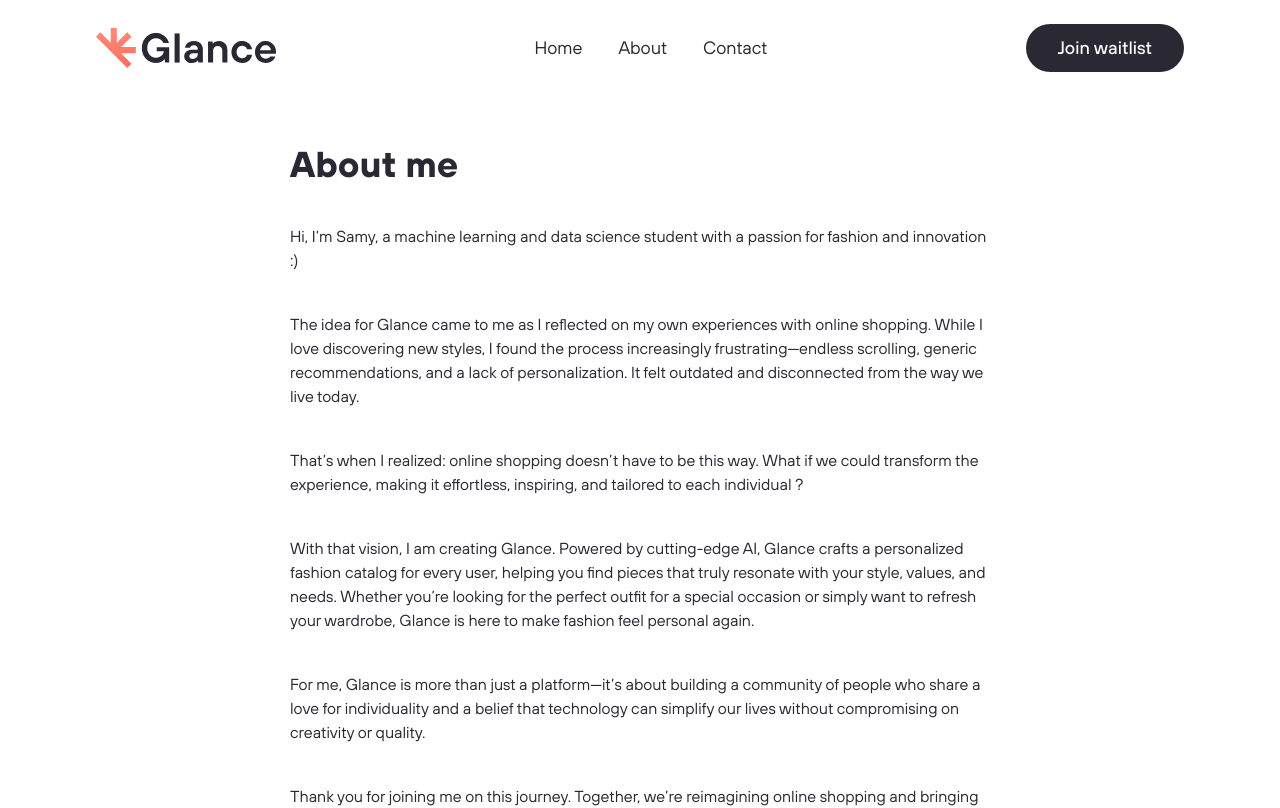
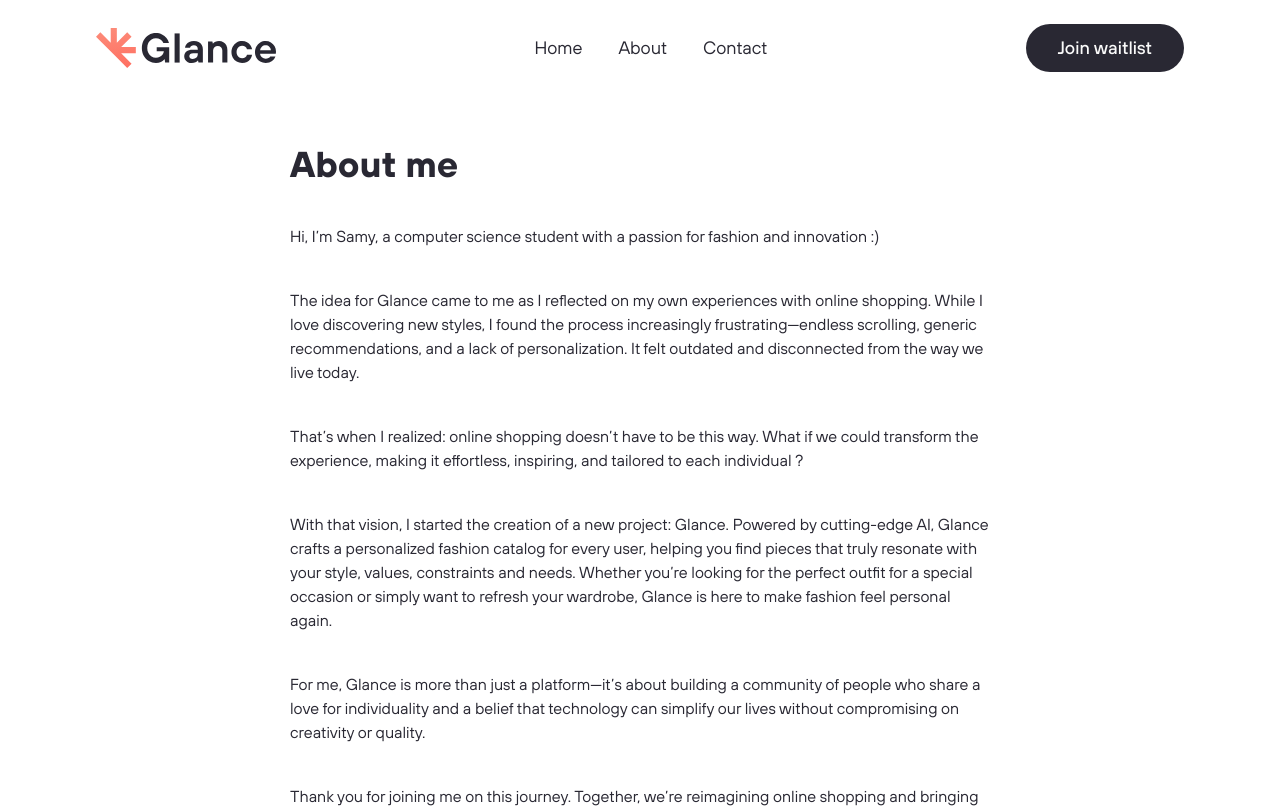
Before and after one commit to samyamine/glance_project, a Next.js app in the folder web/: page /about in a window 1280 px wide. Shown: the top 808 px of the page. Built offline with nearby package versions, Linux system fonts and the light colour scheme.

Commit message:
FEATURE: About page

```diff
--- a/web/app/about/page.tsx
+++ b/web/app/about/page.tsx
@@ -8,7 +8,7 @@ export default function AboutPage() {
 
             <article className={`max-w-[700px] flex flex-col gap-10`}>
                 <p>
-                    Hi, I’m Samy, a machine learning and data science student with a passion for fashion and
+                    Hi, I’m Samy, a computer science student with a passion for fashion and
                     innovation :)
                 </p>
 
@@ -25,10 +25,11 @@ export default function AboutPage() {
                 </p>
 
                 <p>
-                    With that vision, I am creating Glance. Powered by cutting-edge AI, Glance crafts a personalized fashion
-                    catalog for every user, helping you find pieces that truly resonate with your style, values, and
-                    needs. Whether you’re looking for the perfect outfit for a special occasion or simply want to
-                    refresh your wardrobe, Glance is here to make fashion feel personal again.
+                    With that vision, I started the creation of a new project: Glance. Powered by cutting-edge AI,
+                    Glance crafts a personalized fashion catalog for every user, helping you find pieces that truly
+                    resonate with your style, values, constraints and needs. Whether you’re looking for the perfect
+                    outfit for a special occasion or simply want to refresh your wardrobe, Glance is here to make
+                    fashion feel personal again.
                 </p>
 
                 <p>
```
